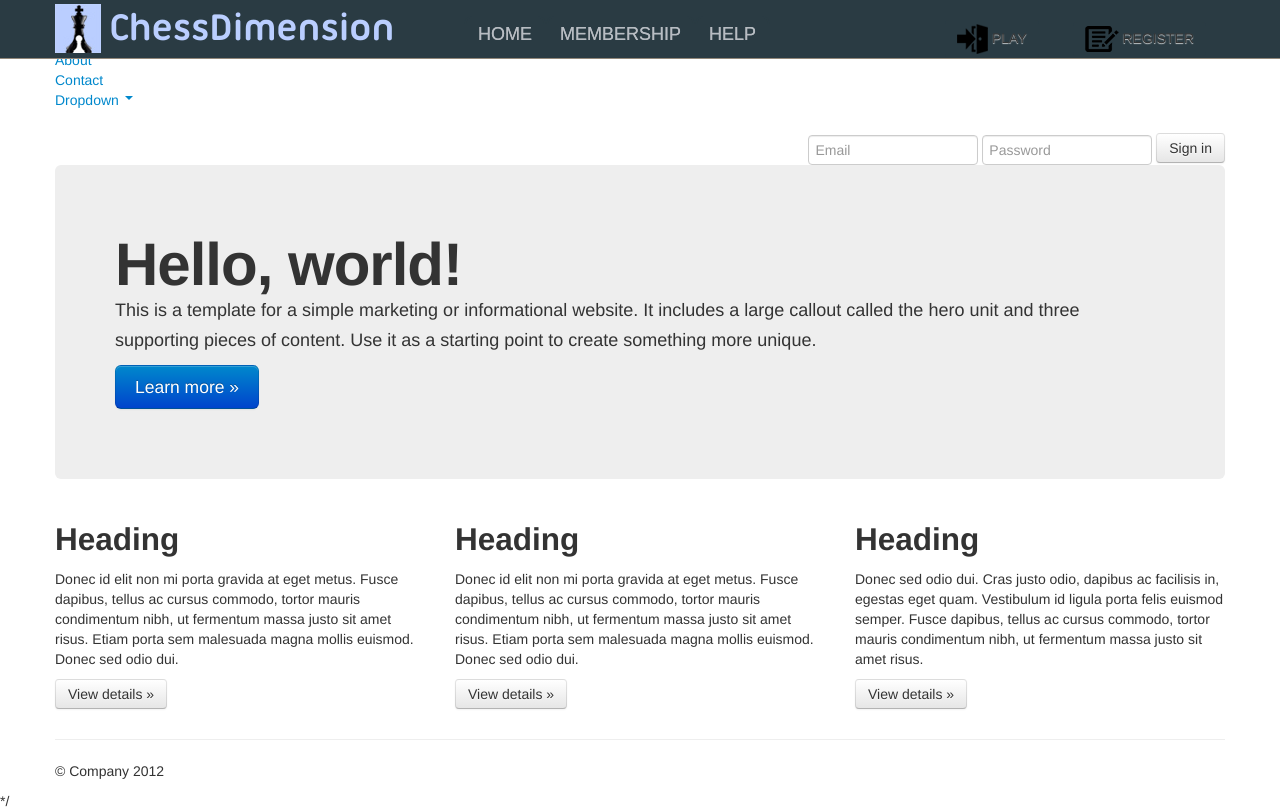
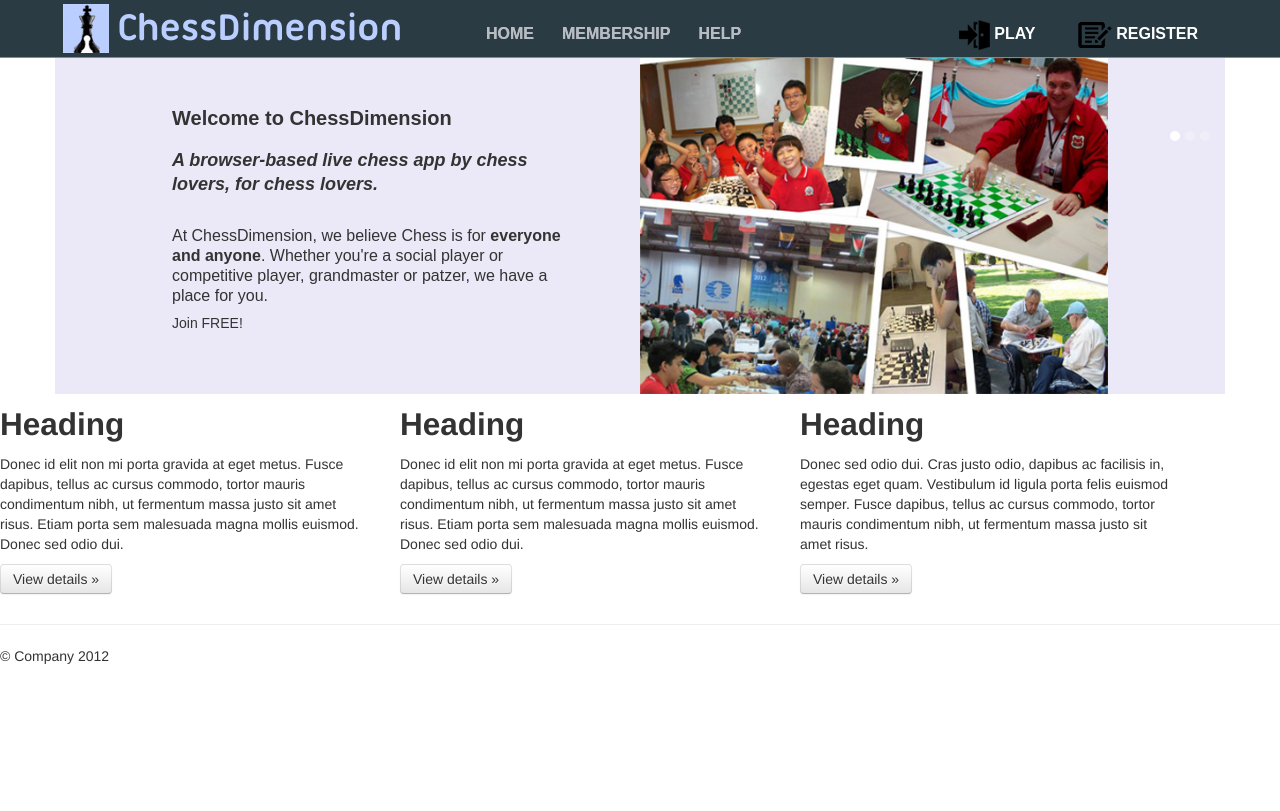
Before and after one commit to inviolable1/ChessDimension, a PHP site: page /app/index.html in a window 1280 px wide. After the commit the page ends 664 px from the top, so only its background shows below. Run offline with PHP 8.4, Linux system fonts and the light colour scheme; some libraries are stand-ins or nearby versions.

Commit message:
Added slider to body

```diff
--- a/app/css/main.less
+++ b/app/css/main.less
@@ -1,7 +1,7 @@
 /* ==========================================================================
    IMPORT
    ========================================================================== */
-@import url("bootstrap.less");
+@import url('bootstrap.less');
 
 /* ==========================================================================
 	MIXINS ELEMENTS PRESETS
@@ -52,6 +52,7 @@
 	background-color: @headercolor;
 	border-bottom: 1px solid #928779;
 	.navbar-inner{
+		margin-left: 8px;
 		background: transparent;
 		border: none;
 		box-shadow: none;
@@ -74,6 +75,9 @@
 					font-weight: bolder;
 					letter-spacing: -0.5px;
 					color: #baceff;
+					&:hover{
+						text-decoration: none;
+					}
 				}
 			}
 		}
@@ -87,7 +91,7 @@
 		.nav-collapse{
 			.nav{
 				font-family: arial;
-				font-size: 18px;
+				font-size: 16px;
 				float: left;
 				margin-left: 70px;
 				margin-top: 16px;
@@ -95,7 +99,7 @@
 					a{
 						color: #b7bcc2;
 						padding: 6px 12px 12px 12px;
-						text-shadow: 0 0.02em 0.02em #b7bcc2;
+						text-shadow: 0 0px 0px #b7bcc2;
 						border-top: solid 2px @headercolor;
 						border-left: solid 2px @headercolor;
 						border-right: solid 2px @headercolor;
@@ -119,30 +123,88 @@
 			}
 		}
 		.play-register-icons{
-			float: left;
-			margin-left: 150px;
+			float: right;
 			a{
 				background-color: @headercolor;
 				background-image: none;
 				border: none;
 				box-shadow:none;
-				margin: 20px 15px 0px 15px
+				padding: 6px 12px;
+				margin: 14px 15px 0px 0px;
+				span{
+					font-family: arial;
+					font-size: 16px;
+					font-weight: normal;
+					color: white;
+					text-shadow: none;
+					margin-top:4px;
+				}
 			}
-
 		}
-
 	}
 }
 
-
-
 /* ==========================================================================
-   HEADER
+   MAIN ARTICLE
    ========================================================================== */
+.main-article{
+	.container{
+		#myCarousel{
+			margin-top: 58px;
+			margin-bottom: 0px;
+			.carousel-indicators{
+				margin-top: 58px;
+			}
+			.carousel-inner{
+				//background-image: url('../img/slide1bg.png');
+				//background-repeat:repeat;
+				background-color: #ebe9f7;
+				.slider1{
+					.slider1text{
+						display: block;
+						margin-left: 10%;
+						padding-top: 50px;
+						width: 35%;
+						float: left;
+						font-family: arial;
+						#slider1text1{
+							display: inline-block;
+							font-size: 20px;
+						}
+						#slider1text2{
+							display: inline-block;
+							margin-top: 20px;
+							font-size: 18px;
+							line-height: 24px;
+						}
+						p{
+							display: inline-block;
+							margin-top: 30px;
+							font-size: 16px;
+							line-height: 20px;
+						}
+					}
+					.slider1img{
+						float: right;
+						width: 40%;
+						margin-left:5%;
+						margin-right: 10%;
+						img{
+							display: block;
+						}
+					}
+					.breaker{
+						clear:both;
+					}
+				}
+			}
+		}
+	}
+}
 
 
 /* ==========================================================================
    RESPONSIVE
    ========================================================================== */
-@import url("bootstrap-responsive.less");
-@import url("responsive.less");
+@import url('bootstrap-responsive.less');
+@import url('responsive.less');
--- a/app/index.html
+++ b/app/index.html
@@ -13,6 +13,7 @@
 	<link rel="stylesheet" href="css/main.css">
 	<script src="js/vendor/modernizr-2.6.2-respond-1.1.0.min.js"></script>
 </head>
+
 <body>
 	<!--[if lt IE 7]>
 		<p class="chromeframe">You are using an <strong>outdated</strong> browser. Please <a href="http://browsehappy.com/">upgrade your browser</a> or <a href="http://www.google.com/chromeframe/?redirect=true">activate Google Chrome Frame</a> to improve your experience.</p>
@@ -35,73 +36,94 @@
 				</a>
 				<div class="nav-collapse collapse">
 					<ul class="nav">
-						<li><a href="index.html">HOME</a></li>
-						<li><a href="#">MEMBERSHIP</a></li>
-						<li><a href="#">HELP</a></li>
+						<li><a href="index.html"><strong>HOME</strong></a></li>
+						<li><a href="#"><strong>MEMBERSHIP</strong></a></li>
+						<li><a href="#"><strong>HELP</strong></a></li>
 					</ul>
 				</div>
 				<div class="play-register-icons">
 					<a href="#myModal" role="button" class="btn" data-toggle="modal">
 						<img src="img/play.png" id="playicon" />
-						<span>PLAY</span>
+						<span><strong>PLAY</strong></span>
 					</a>
 					<a href="#myModal" role="button" class="btn" data-toggle="modal">
 						<img src="img/register.png" />
-						<span>REGISTER</span>
+						<span><strong>REGISTER</strong></span>
 					</a>
 			</div>
 		</div>
 	</header>
 
+	<div class="main-article">
+		<div class="container">
+			<div id="myCarousel" class="carousel slide">
+				<div class="carousel-inner">
+					<div class="active item">
+						<div class="slider1">
+							<div class="slider1text">
+								<span id="slider1text1"><strong>Welcome to ChessDimension</strong></span>
+								<span id="slider1text2"><strong><em>A browser-based live chess app by chess lovers, for chess lovers.</em></strong></span>
+								<p>At ChessDimension, we believe Chess is for <strong>everyone and anyone</strong>.
+									  Whether you're a social player or competitive player, grandmaster or patzer, we
+									  have a place for you.
+								</p>
+								<span>Join FREE!</span>
+							</div>
+							<div class="slider1img">
+								<img src="img/slider1pic.jpg" />
+							</div>
+							<div class="breaker"></div>
+						</div>
+					</div>
+					<div class="item">
+						<div class="slider1text">
+							<span><strong>The ultimate online chess experience</strong></span>
+							<span><em>A browser-based live chess app by chess lovers, for chess lovers.</em></span>
+							<span>At ChessDimension, we believe Chess is for <strong>everyone and anyone</strong>.
+								  Whether you're a social player or competitive player, grandmaster or patzer, we
+								  have a place for you.
+							</span>
+							<span>Join FREE!</span>
+						</div>
+						<div class="slider1img">
+							<img src="img/slider1pic.jpg" />
+						</div>
+					</div>
+					<div class="item">
+						<div class="slider1text">
+							<span><strong>Welcome to ChessDimension</strong></span>
+							<span><em>A browser-based live chess app by chess lovers, for chess lovers.</em></span>
+							<span>At ChessDimension, we believe Chess is for <strong>everyone and anyone</strong>.
+								  Whether you're a social player or competitive player, grandmaster or patzer, we
+								  have a place for you.
+							</span>
+							<span>Join FREE!</span>
+						</div>
+						<div class="slider1img">
+							<img src="img/slider1pic.jpg" />
+						</div>
+					</div>
+				</div>
+				<ol class="carousel-indicators">
+					<li data-target="#myCarousel" data-slide-to="0" class="active"></li>
+					<li data-target="#myCarousel" data-slide-to="1"></li>
+					<li data-target="#myCarousel" data-slide-to="2"></li>
+				</ol>
+			</div>
+		</div>
+	</div>
 
 
 
 
-						<div class="container">
 
 
-						<a class="btn btn-navbar" data-toggle="collapse" data-target=".nav-collapse">
-							<span class="icon-bar"></span>
-							<span class="icon-bar"></span>
-							<span class="icon-bar"></span>
-						</a>
-						<a class="brand" href="#">Project name</a>
-						<div class="nav-collapse collapse">
-							<ul class="nav">
-								<li class="active"><a href="#">Home</a></li>
-								<li><a href="#about">About</a></li>
-								<li><a href="#contact">Contact</a></li>
-								<li class="dropdown">
-									<a href="#" class="dropdown-toggle" data-toggle="dropdown">Dropdown <b class="caret"></b></a>
-									<ul class="dropdown-menu">
-										<li><a href="#">Action</a></li>
-										<li><a href="#">Another action</a></li>
-										<li><a href="#">Something else here</a></li>
-										<li class="divider"></li>
-										<li class="nav-header">Nav header</li>
-										<li><a href="#">Separated link</a></li>
-										<li><a href="#">One more separated link</a></li>
-									</ul>
-								</li>
-							</ul>
-							<form class="navbar-form pull-right">
-								<input class="span2" type="text" placeholder="Email">
-								<input class="span2" type="password" placeholder="Password">
-								<button type="submit" class="btn">Sign in</button>
-							</form>
-						</div><!--/.nav-collapse -->
-					</div>
-            </div>
-        </div>
 
-        <div class="container">
 
-            <!-- Main hero unit for a primary marketing message or call to action -->
-            <div class="hero-unit">
-                <h1>Hello, world!</h1>
-                <p>This is a template for a simple marketing or informational website. It includes a large callout called the hero unit and three supporting pieces of content. Use it as a starting point to create something more unique.</p>
-                <p><a class="btn btn-primary btn-large">Learn more &raquo;</a></p>
-            </div>
+
+
+
+
 
             <!-- Example row of columns -->
             <div class="row">
@@ -129,7 +151,7 @@
             </footer>
 
         </div> <!-- /container -->
-*/
+
         <script src="//ajax.googleapis.com/ajax/libs/jquery/1.9.1/jquery.min.js"></script>
         <script>window.jQuery || document.write('<script src="js/vendor/jquery-1.9.1.min.js"><\/script>')</script>
 
@@ -137,6 +159,14 @@
 
         <script src="js/plugins.js"></script>
         <script src="js/main.js"></script>
+
+		<script>
+			$(document).ready(function(){
+				$('.carousel').carousel({
+					interval: 100000
+				});
+			});
+		</script>
 
         <script>
             var _gaq=[['_setAccount','UA-XXXXX-X'],['_trackPageview']];
```
Also changed, not shown: app/css/main.css, app/img/slide1bg.gif (added), app/img/slide1bg.png (added), app/img/slider1pic.jpg (added).
